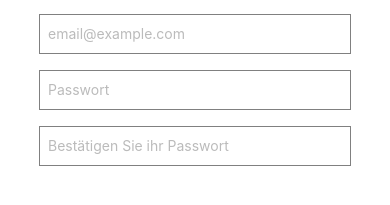
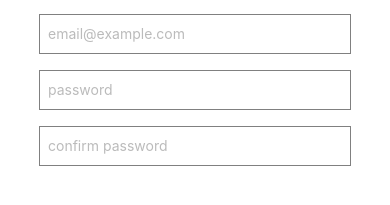
Before and after one commit to 13nico01/DA-VinoVenture, a React Native app in the folder vinoventure_mobile/: screen /Registry in a window 390 px wide. Shown: the part 379-584 px from the top of the page. Built offline with nearby package versions, Linux system fonts and the light colour scheme.

Commit message:
Deutsche Texte auf englisch geändert

```diff
--- a/vinoventure_mobile/Frontend/Login/Login.jsx
+++ b/vinoventure_mobile/Frontend/Login/Login.jsx
@@ -26,7 +26,7 @@ const Login = ({navigation}) => {
                 onChangeText={(text) => setPassword(text)}
             />
             <Button title="Login"/>
-            <Button title="Noch keinen Account?" onPress={() => navigation.navigate('Registry')}/>
+            <Button title="No Account?" onPress={() => navigation.navigate('Registry')}/>
         </View>
     );
 };
--- a/vinoventure_mobile/Frontend/Login/Registry.jsx
+++ b/vinoventure_mobile/Frontend/Login/Registry.jsx
@@ -18,14 +18,14 @@ const Registry = ({navigation}) => {
             />
             <TextInput
                 style={styles.input}
-                placeholder={'Passwort'}
+                placeholder={'password'}
                 value={password}
                 placeholderTextColor={'#bbb'}
                 onChangeText={(text) => setPassword(text)}
             />
             <TextInput
                 style={styles.input}
-                placeholder={'Bestätigen Sie ihr Passwort'}
+                placeholder={'confirm password'}
                 value={password}
                 placeholderTextColor={'#bbb'}
                 onChangeText={(text) => setPassword(text)}
```
